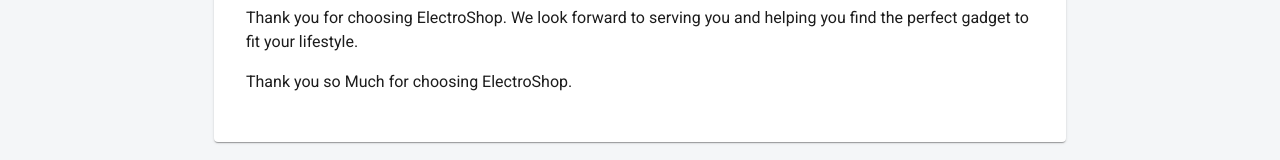
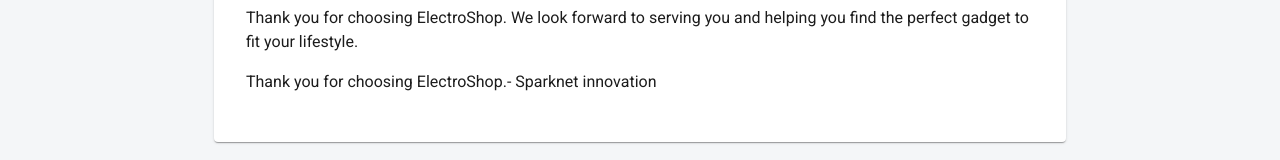
Before and after one commit to jyotiraul/ElectroShop, a React (Create React App) app in the folder frontend/: page /about in a window 1280 px wide. Shown: the part 428-588 px from the top of the page. Built offline with nearby package versions, Linux system fonts and the light colour scheme.

Commit message:
added/updated for testing purpose

```diff
--- a/frontend/src/pages/AboutUsPage.jsx
+++ b/frontend/src/pages/AboutUsPage.jsx
@@ -22,7 +22,7 @@
           Thank you for choosing ElectroShop. We look forward to serving you and helping you find the perfect gadget to fit your lifestyle.
         </Typography>
         <Typography variant="body1" paragraph>
-          Thank you so Much for choosing ElectroShop.
+          Thank you for choosing ElectroShop.- Sparknet innovation
         </Typography>
       </Paper>
     </Container>
--- a/frontend/src/pages/CheckoutPage.jsx
+++ b/frontend/src/pages/CheckoutPage.jsx
@@ -39,7 +39,7 @@
             total
         };
         try {
-            const res = await fetch('http://electroshop-alb-1048038344.ap-south-1.elb.amazonaws.com/api/orders', {
+            const res = await fetch('http://electroshop-alb-1513702881.ap-south-1.elb.amazonaws.com/api/orders', {
                 method: 'POST',
                 headers: { 'Content-Type': 'application/json' },
                 body: JSON.stringify(orderData)
```
